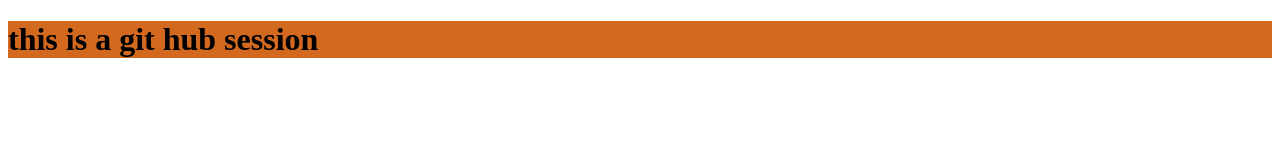
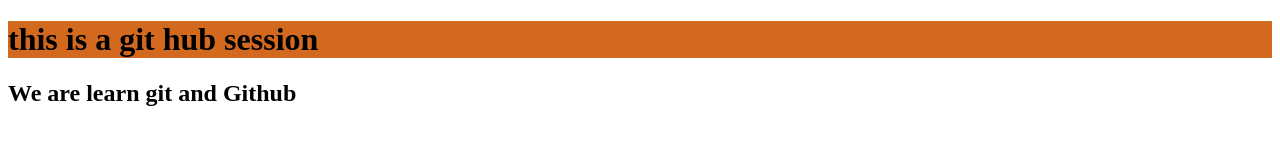
Before and after one commit to rajeshgcv/www.practice.com, a plain HTML site: page index.html in a window 1280 px wide. Drawn offline with Linux system fonts and the light colour scheme.

Commit message:
add file

```diff
--- a/index.html
+++ b/index.html
@@ -9,5 +9,8 @@
 </head>
 <body>
     <h1>this is a git hub session</h1>
+
+
+    <h2>We are learn git and Github</h2>
 </body>
 </html>
```
